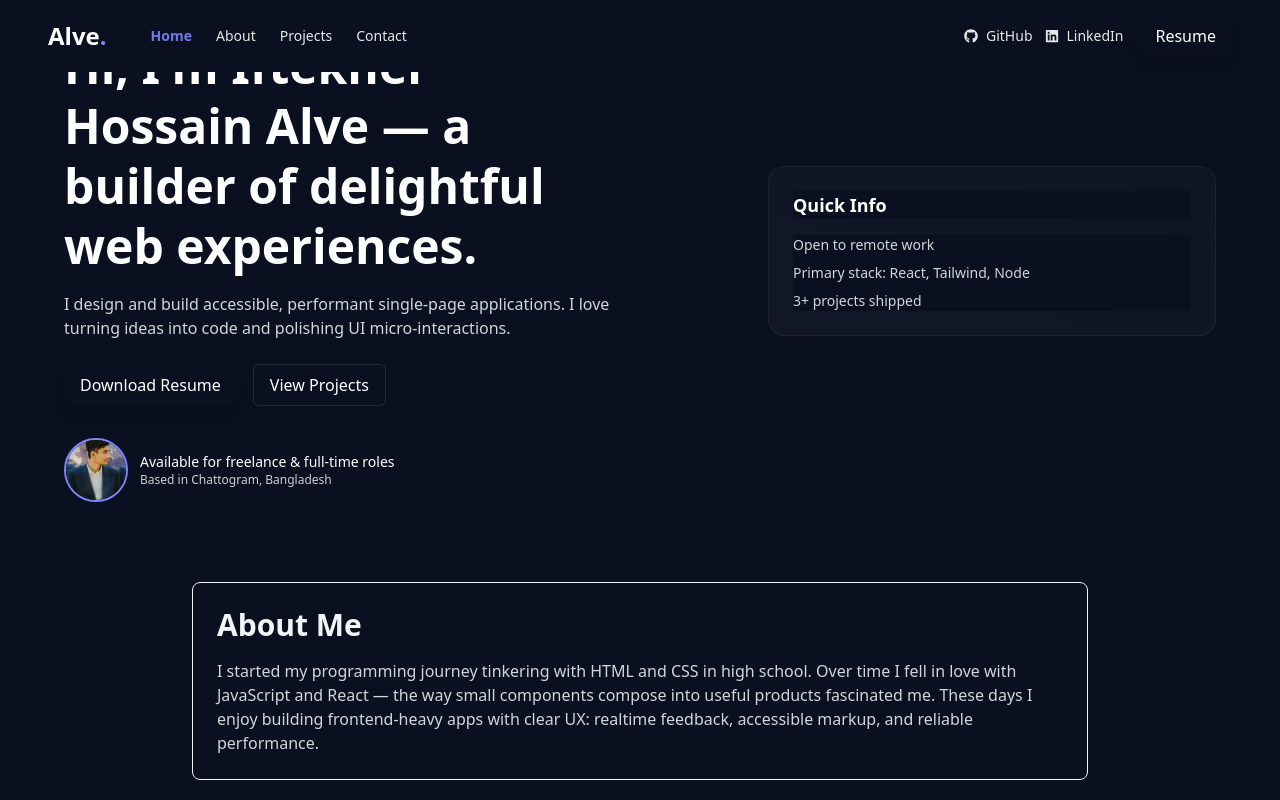
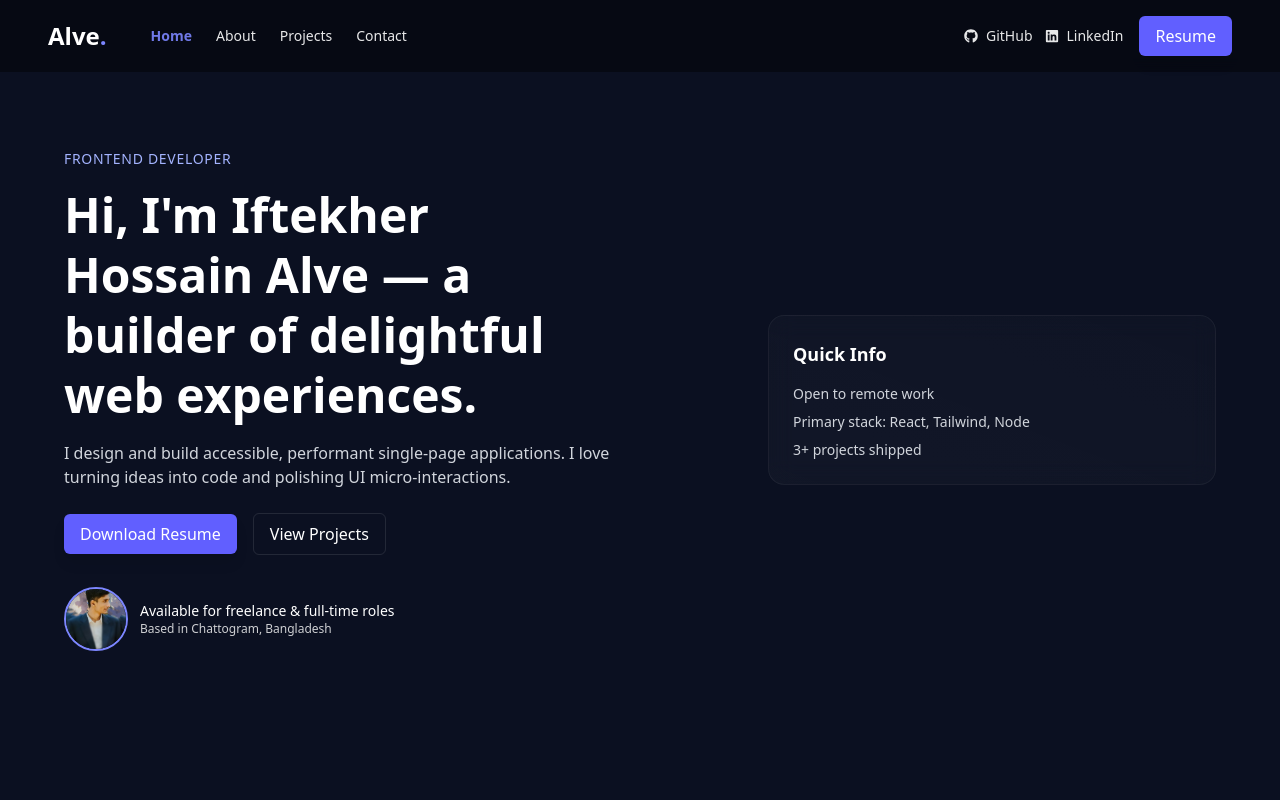
Before and after one commit to Alve0/portfolio, a React (Vite) app: page / in a window 1280 px wide. Shown: the top 800 px of the page. Built offline with nearby package versions, Linux system fonts and the light colour scheme; no server answers.

Commit message:
made the about section look more cool

```diff
--- a/src/Layout/Root/Root.jsx
+++ b/src/Layout/Root/Root.jsx
@@ -4,7 +4,7 @@ import Navber from "../../Pages/Navigation/Navber";
 
 function Root() {
   return (
-    <div className="w-full max-w-6xl mx-auto px-6 md:px-0 text-gray-100">
+    <div className="w-full  mx-auto px-6 md:px-0 bg-[#0b1021] text-gray-100">
       <Navber />
       <Outlet />
     </div>
--- a/src/Pages/Home/About.jsx
+++ b/src/Pages/Home/About.jsx
@@ -3,8 +3,8 @@ import React from "react";
 export default function About() {
   return (
     <section id="about" className="py-20">
-      <div className="max-w-4xl mx-auto">
-        <div className="border-1 border-gray-100 p-6 rounded-lg ">
+      <div className="max-w-4xl mx-auto ">
+        <div className="border-1 border-gray-100 bg-white/5 p-6 rounded-lg ">
           {" "}
           <h2 className="text-3xl font-bold">About Me</h2>
           <p className="mt-4 text-gray-300">
@@ -16,8 +16,8 @@ export default function About() {
           </p>
         </div>
 
-        <div className="mt-6 grid md:grid-cols-2 gap-6">
-          <div className="border-1 border-gray-100 p-6 rounded-lg ">
+        <div className="mt-6 grid md:grid-cols-2 gap-6 ">
+          <div className="border-1 border-gray-100 p-6 bg-white/5 rounded-lg ">
             <h3 className="font-semibold">What I enjoy</h3>
             <p className="mt-2 text-gray-300">
               Polishing micro-interactions, improving accessibility, and
@@ -25,7 +25,7 @@ export default function About() {
               to open-source tools.
             </p>
           </div>
-          <div className="border-1 border-gray-100 p-6 rounded-lg ">
+          <div className="border-1 border-gray-100 p-6 rounded-lg bg-white/5  ">
             <h3 className="font-semibold">Outside programming</h3>
             <p className="mt-2 text-gray-300">
               I like football, sketching UI ideas on paper, and playing with
--- a/src/Pages/Home/Banner.jsx
+++ b/src/Pages/Home/Banner.jsx
@@ -4,8 +4,8 @@ import profile from "../../Assets/IMG_20250807_205654.jpg";
 function Banner() {
   return (
     <>
-      <section id="home" className=" flex items-center text-white">
-        <div className="max-w-6xl mx-auto w-full grid md:grid-cols-2 gap-8 items-center ">
+      <section id="home" className="min-h-screen flex items-center text-white">
+        <div className="max-w-6xl mx-auto w-full grid md:grid-cols-2 gap-8 items-center py-24">
           <motion.div
             initial={{ x: -40, opacity: 0 }}
             animate={{ x: 0, opacity: 1 }}
--- a/src/index.css
+++ b/src/index.css
@@ -1,6 +1,2 @@
 @import "tailwindcss";
 @plugin "daisyui";
-
-* {
-  background-color: #0b1021;
-}
```
